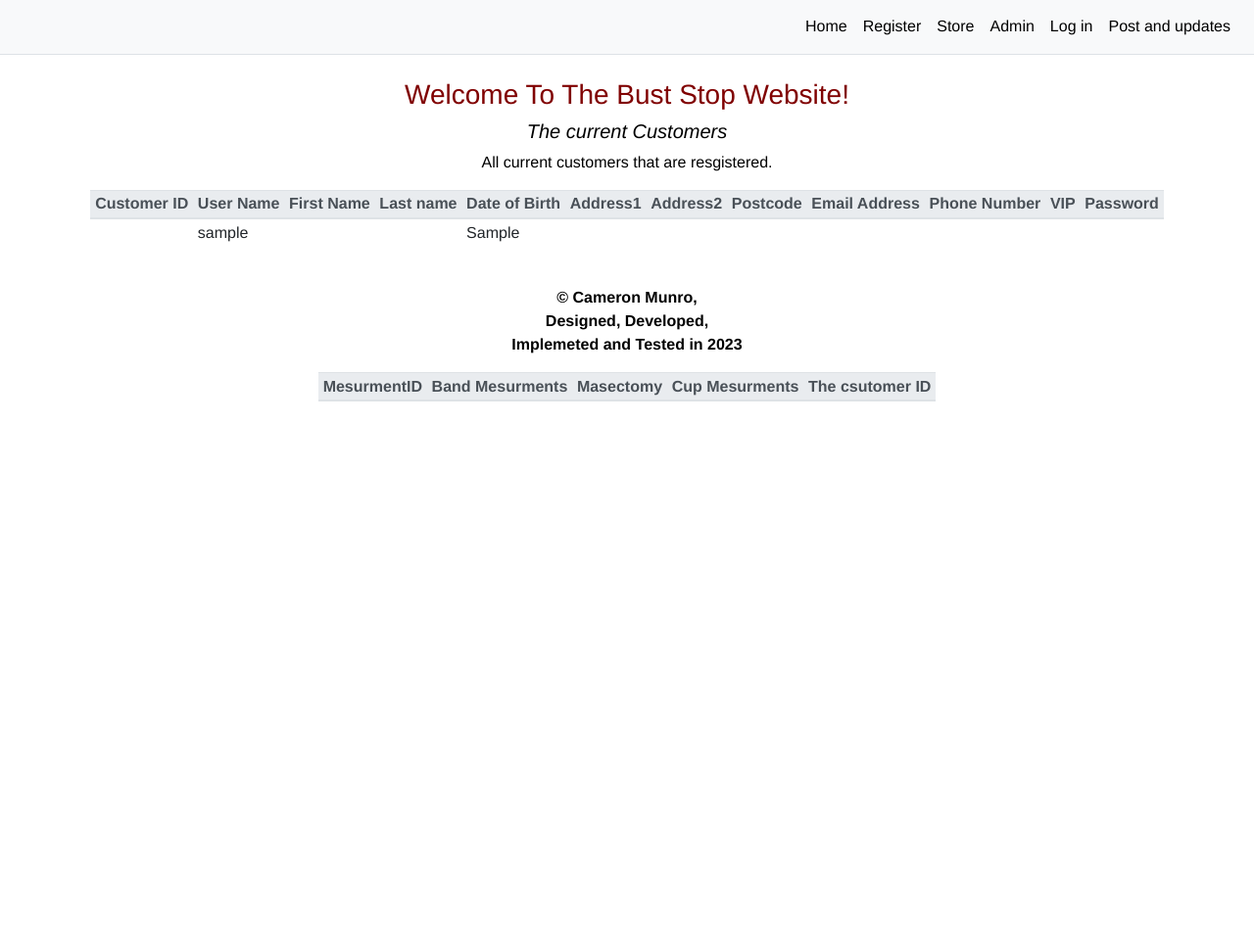
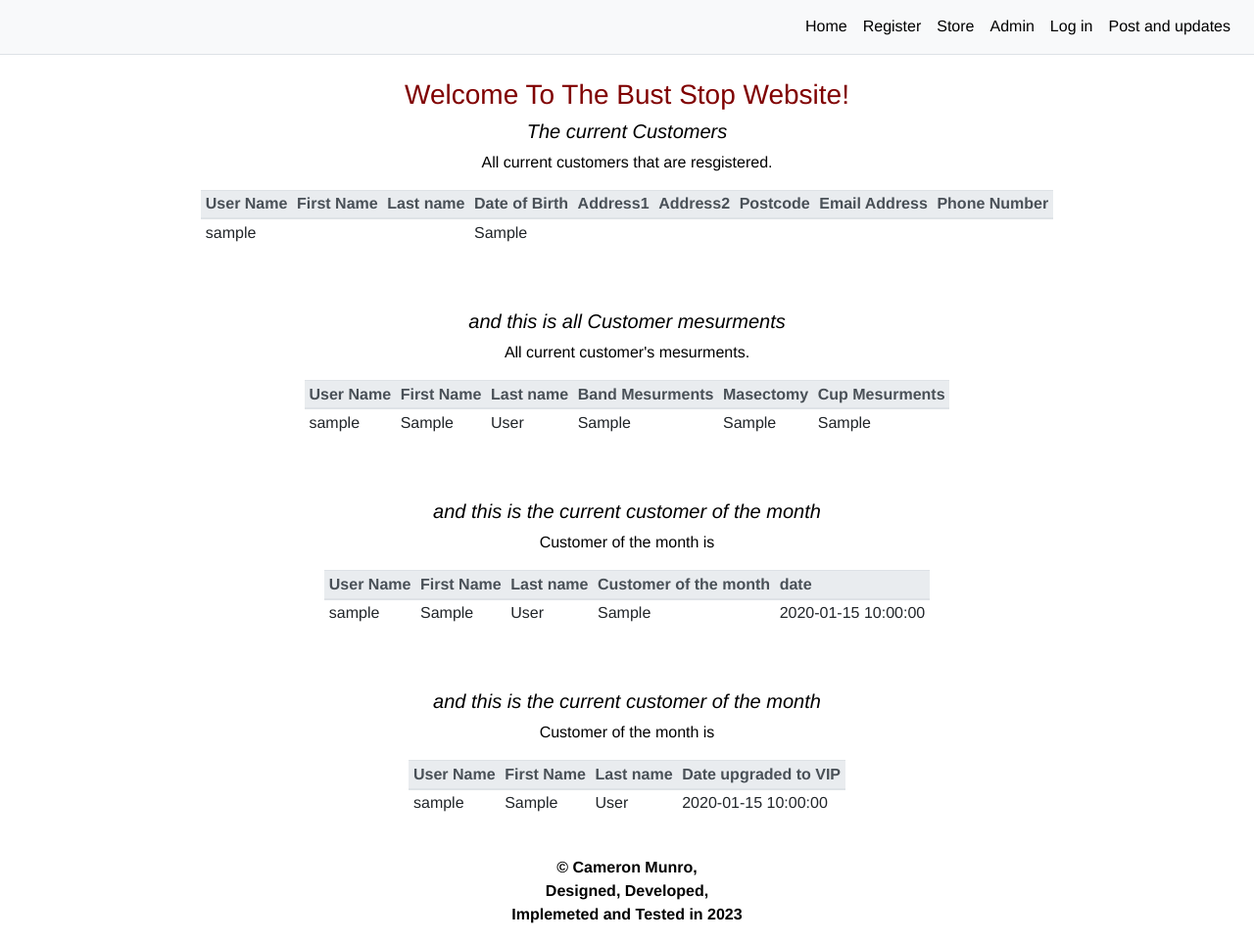
Before and after one commit to YomboJombo/Bust-stop, a PHP site: page /display_cust.php in a window 1280 px wide. Shown: the part 935-1897 px from the top of the page at 98% size. Before the commit the page ends 1345 px from the top, so only its background shows below. Run offline with PHP 8.4, Linux system fonts and the light colour scheme; tables that the repository leaves empty or names only in its code hold one stand-in row (values such as "Sample post"); data that the repository does not hold is empty; some libraries are stand-ins or nearby versions.

Commit message:
Update display_cust.php

```diff
--- a/bust_stop/display_cust.php
+++ b/bust_stop/display_cust.php
@@ -24,7 +24,6 @@ include("./header.php") ;
 				<!-- The table header row -->
 				<thead class="thead-light">
 					<tr>
-					  <th style="font-weight: bold;">Customer ID</th>
                       <th style="font-weight: bold;">User Name</th>
 					  <th style="font-weight: bold;">First Name</th>
                       <th style="font-weight: bold;">Last name</th>
@@ -34,8 +33,6 @@ include("./header.php") ;
 					  <th style="font-weight: bold;">Postcode</th>
 					  <th style="font-weight: bold;">Email Address</th>
                       <th style="font-weight: bold;">Phone Number</th>
-                      <th style="font-weight: bold;">VIP</th>
-                      <th style="font-weight: bold;">Password</th>
 					</tr>
 				</thead>
 
@@ -56,7 +53,6 @@ include("./header.php") ;
 					{
 						// Display the table contents here
 						echo "<tr>" ;
-						echo "<td>$a_row[CustomerID]</td>" ;
                         echo "<td>$a_row[user_name]</td>" ;
                         echo "<td>$a_row[FirstName]</td>" ;
                         echo "<td>$a_row[LastName]</td>" ;
@@ -66,14 +62,19 @@ include("./header.php") ;
 						echo "<td>$a_row[PostCode]</td>" ;
 						echo "<td>$a_row[EmailAddress]</td>" ;
                         echo "<td>$a_row[PhoneNumber]</td>" ;
-                        echo "<td>$a_row[VIP]</td>" ;
-                        echo "<td>$a_row[Password]</td>" ;
 						echo "</tr>" ;
 					}	// End of while loop
 				  ?>
 			</table>
 		</div> <!-- Column -->
 	</div> <!-- Row Container -->
+	<br>
+	<br>
+	<!-- Add the page content container -->
+	<div class="container-fluid">
+		<h5 style="text-align: center; color: black; font-style: italic;">and this is all Customer mesurments</h5>
+		<p style="text-align: center; color: black;">All current customer's mesurments.</p>
+	</div> <!-- Container -->
 
 	<!-- Add 2nd table container -->
 	<div class="row justify-content-center">
@@ -83,17 +84,20 @@ include("./header.php") ;
 				<!-- The table header row -->
 				<thead class="thead-light">
 					<tr>
-					  <th style="font-weight: bold;">MesurmentID</th>
+					  <th style="font-weight: bold;">User Name</th>
+					  <th style="font-weight: bold;">First Name</th>
+                      <th style="font-weight: bold;">Last name</th>
                       <th style="font-weight: bold;">Band Mesurments</th>
 					  <th style="font-weight: bold;">Masectomy</th>
                       <th style="font-weight: bold;">Cup Mesurments</th>
-                      <th style="font-weight: bold;">The csutomer ID</th>
 					</tr>
 				</thead>
 
 				  <?php
 				  // Step 1: prepare the statement to list all the employees
-				  $stmt=$connect->prepare("select * from mesurment") ;
+				  $stmt=$connect->prepare("select customer.user_name, customer.FirstName, customer.LastName, mesurment.Band_Mesurments, mesurment.Masectomy, mesurment.Cup_mesurments
+				  							from mesurment
+											inner join customer on mesurment.CustomerID=customer.CustomerID;") ;
 
 				  // Step 2: execute the statement and produce an array of results
 				  $stmt->execute(array());
@@ -108,15 +112,122 @@ include("./header.php") ;
 					{
 						// Display the table contents here
 						echo "<tr>" ;
-						echo "<td>$a_row[MesurmentID]</td>" ;
+						echo "<td>$a_row[user_name]</td>" ;
+                        echo "<td>$a_row[FirstName]</td>" ;
+                        echo "<td>$a_row[LastName]</td>" ;
                         echo "<td>$a_row[Band_Mesurments]</td>" ;
                         echo "<td>$a_row[Masectomy]</td>" ;
                         echo "<td>$a_row[Cup_mesurments]</td>" ;
-                        echo "<td>$a_row[CustomerID]</td>" ;
 						echo "</tr>" ;
 					}	// End of while loop
 				  ?>
+			</table>
+		</div> <!-- Column container -->
+	</div> <!-- Row container -->
+	<br>
+	<br>
+	<div class="container-fluid">
+		<h5 style="text-align: center; color: black; font-style: italic;">and this is the current customer of the month</h5>
+		<p style="text-align: center; color: black;">Customer of the month is</p>
+	</div> <!-- Container -->
 
+	<!-- Add 2nd table container -->
+	<div class="row justify-content-center">
+		<div class="col-auto">
+			<table class="table table-hover table-sm table-responsive" id="Mesurments">
+
+				<!-- The table header row -->
+				<thead class="thead-light">
+					<tr>
+					  <th style="font-weight: bold;">User Name</th>
+					  <th style="font-weight: bold;">First Name</th>
+                      <th style="font-weight: bold;">Last name</th>
+                      <th style="font-weight: bold;">Customer of the month</th>
+					  <th style="font-weight: bold;">date</th>
+					</tr>
+				</thead>
+
+				  <?php
+				  // Step 1: prepare the statement to list all the employees
+				  $stmt=$connect->prepare("select customer.user_name, customer.FirstName, customer.LastName, customer_of_the_month.cust_of_the_month, customer_of_the_month.date
+				  							from customer
+											inner join customer_of_the_month on customer_of_the_month.CustomerID=customer.CustomerID;") ;
+
+				  // Step 2: execute the statement and produce an array of results
+				  $stmt->execute(array());
+				  ?>
+
+				  <!-- The employee table content -->
+				  <?php
+				  // Loop through the array assigning one row at a
+				  // time to the $a_row variable
+				  // loop continues while rows exist!
+				  while ($a_row = $stmt->fetch(PDO::FETCH_ASSOC))
+					{
+						// Display the table contents here
+						echo "<tr>" ;
+						echo "<td>$a_row[user_name]</td>" ;
+                        echo "<td>$a_row[FirstName]</td>" ;
+                        echo "<td>$a_row[LastName]</td>" ;
+                        echo "<td>$a_row[cust_of_the_month]</td>" ;
+                        echo "<td>$a_row[date]</td>" ;
+						echo "</tr>" ;
+					}	// End of while loop
+				  ?>
+			</table>
+		</div> <!-- Column container -->
+	</div> <!-- Row container -->
+	<br>
+	<br>
+	<div class="container-fluid">
+		<h5 style="text-align: center; color: black; font-style: italic;">and this is the current customer of the month</h5>
+		<p style="text-align: center; color: black;">Customer of the month is</p>
+	</div> <!-- Container -->
+
+	<!-- Add 2nd table container -->
+	<div class="row justify-content-center">
+		<div class="col-auto">
+			<table class="table table-hover table-sm table-responsive" id="Mesurments">
+
+				<!-- The table header row -->
+				<thead class="thead-light">
+					<tr>
+					  <th style="font-weight: bold;">User Name</th>
+					  <th style="font-weight: bold;">First Name</th>
+                      <th style="font-weight: bold;">Last name</th>
+                      <th style="font-weight: bold;">Date upgraded to VIP</th>
+					</tr>
+				</thead>
+
+				  <?php
+				  // Step 1: prepare the statement to list all the employees
+				  $stmt=$connect->prepare("select customer.user_name, customer.FirstName, customer.LastName, vip.VIP_date
+				  							from customer
+											inner join vip on vip.CustomerID=customer.CustomerID;") ;
+
+				  // Step 2: execute the statement and produce an array of results
+				  $stmt->execute(array());
+				  ?>
+
+				  <!-- The employee table content -->
+				  <?php
+				  // Loop through the array assigning one row at a
+				  // time to the $a_row variable
+				  // loop continues while rows exist!
+				  while ($a_row = $stmt->fetch(PDO::FETCH_ASSOC))
+					{
+						// Display the table contents here
+						echo "<tr>" ;
+						echo "<td>$a_row[user_name]</td>" ;
+                        echo "<td>$a_row[FirstName]</td>" ;
+                        echo "<td>$a_row[LastName]</td>" ;
+                        echo "<td>$a_row[VIP_date]</td>" ;
+						echo "</tr>" ;
+					}	// End of while loop
+				  ?>
+			</table>
+		</div> <!-- Column container -->
+	</div> <!-- Row container -->
 <?php
 // Include footer
 // Close the database connection
```
